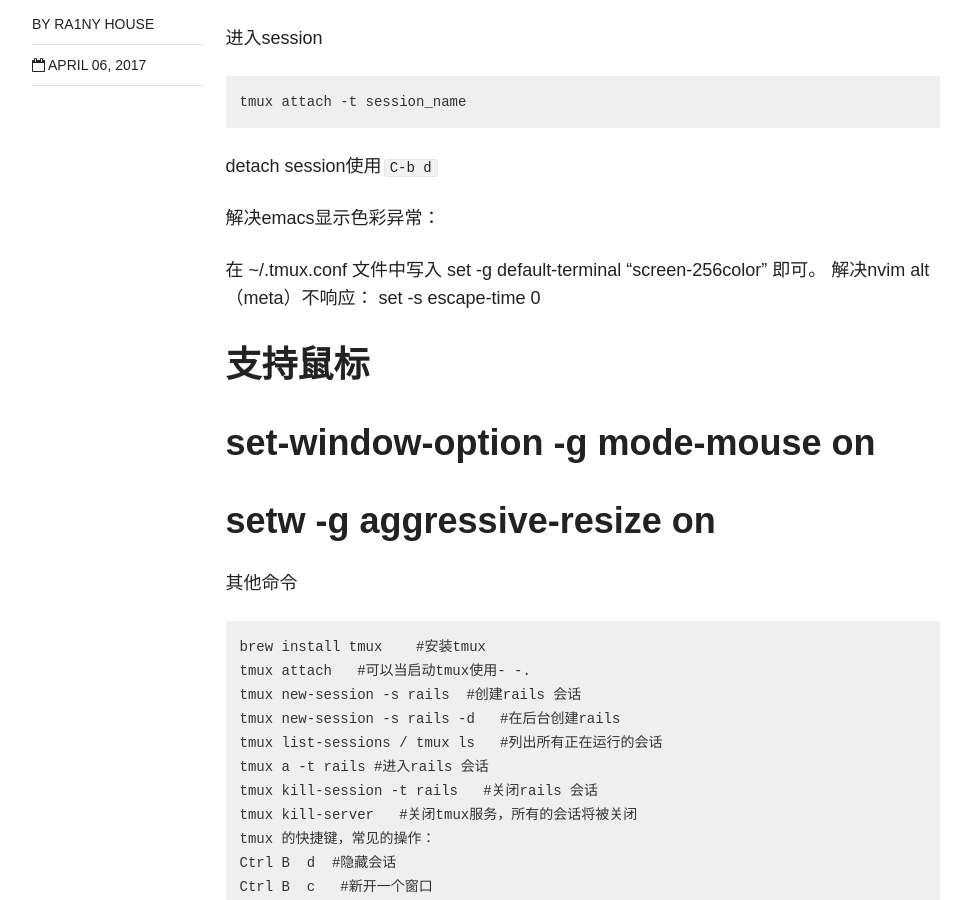
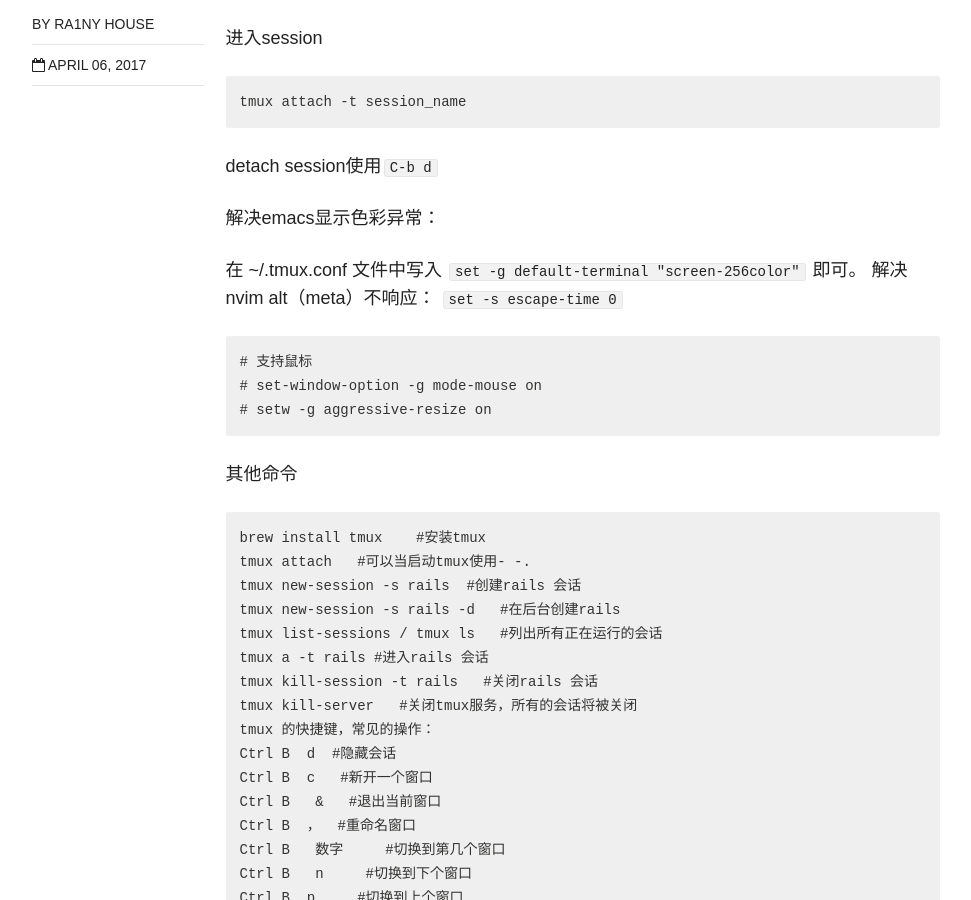
Before and after one commit to Ra1nyHouse/Ra1nyHouse.github.io, a Jekyll site: the page built from _posts/linux/2017-04-06-【linux备忘录】tmux简单使用指南.md, in a window 1280 px wide and 900 px high, scrolled down 704 px. Shown: the whole window, without its empty margins (154-1125 px from the left). Built offline with Jekyll 4.4.1, drawn with Linux system fonts in a browser that asks for light colours; nearby versions of some CDN libraries; comment, search, counter and statistics services are not loaded.

````diff
--- a/_posts/linux/2017-04-06-【linux备忘录】tmux简单使用指南.md
+++ b/_posts/linux/2017-04-06-【linux备忘录】tmux简单使用指南.md
@@ -22,12 +22,14 @@ detach session使用`C-b d`
 
 解决emacs显示色彩异常：
 
-在 ~/.tmux.conf 文件中写入 set -g default-terminal "screen-256color" 即可。
-解决nvim alt（meta）不响应： set -s escape-time 0
+在 ~/.tmux.conf 文件中写入 `set -g default-terminal "screen-256color"` 即可。
+解决nvim alt（meta）不响应： `set -s escape-time 0`
 
+```
 # 支持鼠标
 # set-window-option -g mode-mouse on
 # setw -g aggressive-resize on
+```
 
 其他命令
 
````
